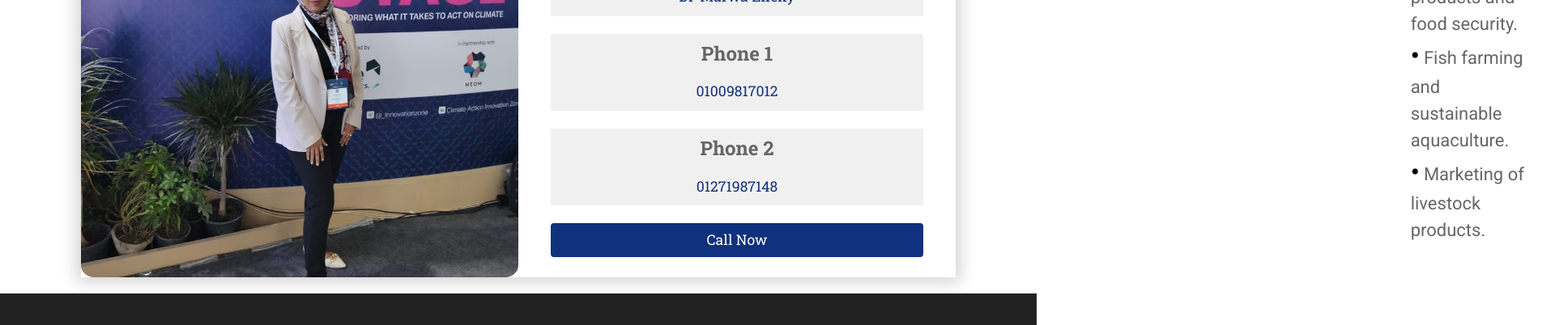
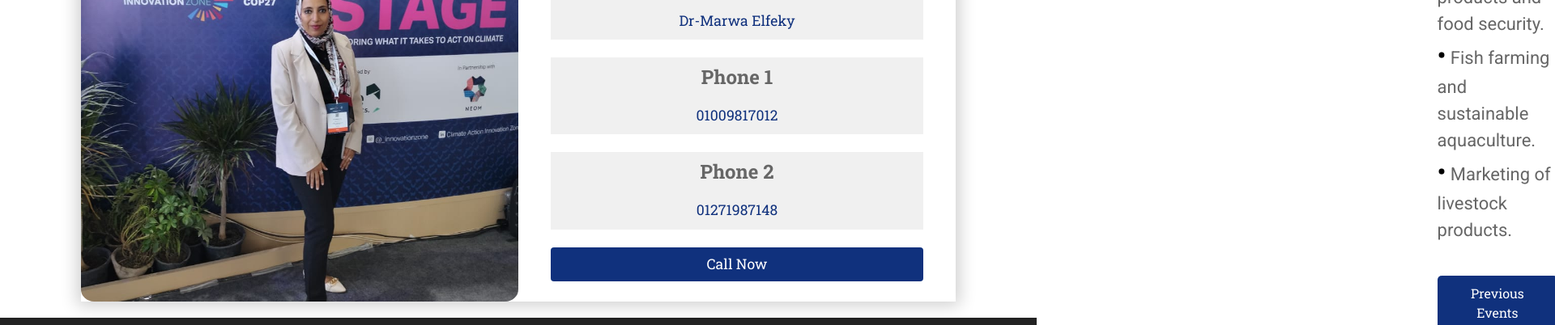
Before and after one commit to MentalStrange/FIFS-2023, a plain HTML site: page index.html in a window 1280 px wide. Shown: the part 4568-4970 px from the top of the page at 81% size, 1920 px wide, since content can reach past the window. Drawn offline with nearby package versions, Linux system fonts and the light colour scheme; files whose address does not match are found by name.

Commit message:
comit to pervious events

```diff
--- a/css/style.css
+++ b/css/style.css
@@ -1961,3 +1961,29 @@ position: absolute;
   }
 
   /* end this for button of google maps */
+
+  /* start the pervious events button */
+  .button-container {
+    text-align: center;
+  }
+  .previousEvents_btn{
+    display: inline-block;
+    padding: 10px 20px;
+    background-color: var(--red-color);
+    color: #fff;
+    text-decoration: none;
+    border-radius: 5px;
+    font-size: 16px;
+    margin-top: 10px;
+    width: 100%;
+  }
+
+  .previousEvents_btn:hover {
+    background-color:rgb(0, 0, 0);
+    color: white;
+  }
+  .button-container a :hover{
+    color: white;
+  }
+
+  /* end the pervious events button */
--- a/index.html
+++ b/index.html
@@ -8,8 +8,9 @@
         <meta content="" name="description">
 
         <!-- Favicons -->
-        <link href="img/favicon.ico" rel="icon">
-        <link href="img/apple-touch-icon.png" rel="apple-touch-icon">
+        <!-- <link href="img/favicon.ico" rel="icon">
+        <link href="img/apple-touch-icon.png" rel="apple-touch-icon"> -->
+        <link rel="website icon" type="png" href="img/FlFS-Logo.png">
 
         <!-- Google Fonts -->
         <link href="https://fonts.googleapis.com/css?family=Roboto+Slab:400,700|Roboto:300,400,500,700,900" rel="stylesheet">
@@ -94,7 +95,7 @@
                             <div class="carousel-background"><img src="img/SecHeader.jpg" alt=""></div>
                             <div class="carousel-container">
                                 <div class="carousel-content">
-                                    <h2>6 <sup>th</sup> International Conference <br>“Future of Livestock’s and Food Security” </h2>
+                                    <h2>6<sup>th</sup> International Conference <br>“Future of Livestock’s and Food Security” </h2>
                                     <p>
                                         Organized by <br>
                                         Animal and Fish Production Department, Faculty of Agriculture, Alexandria University in cooperation with the Egyptian Society of Animal Production, Egypt
@@ -219,6 +220,11 @@
                     <span style="font-weight: bold;">•</span>	Fish farming and sustainable aquaculture.<br>
                     <span style="font-weight: bold;">•</span>	Marketing of livestock products.
                 </p>
+                <div class="button-container">
+                    <a class="previousEvents_btn" href="Previous Events.rar" download >
+                        Previous Events
+                      </a>
+                  </div>
 
 
 
```
Also changed, not shown: agenda.html (+2 -2 lines), importantLinks.html (+3 -0 lines), speaker.html (+2 -2 lines), venue.html (+2 -2 lines), 1 other file.
